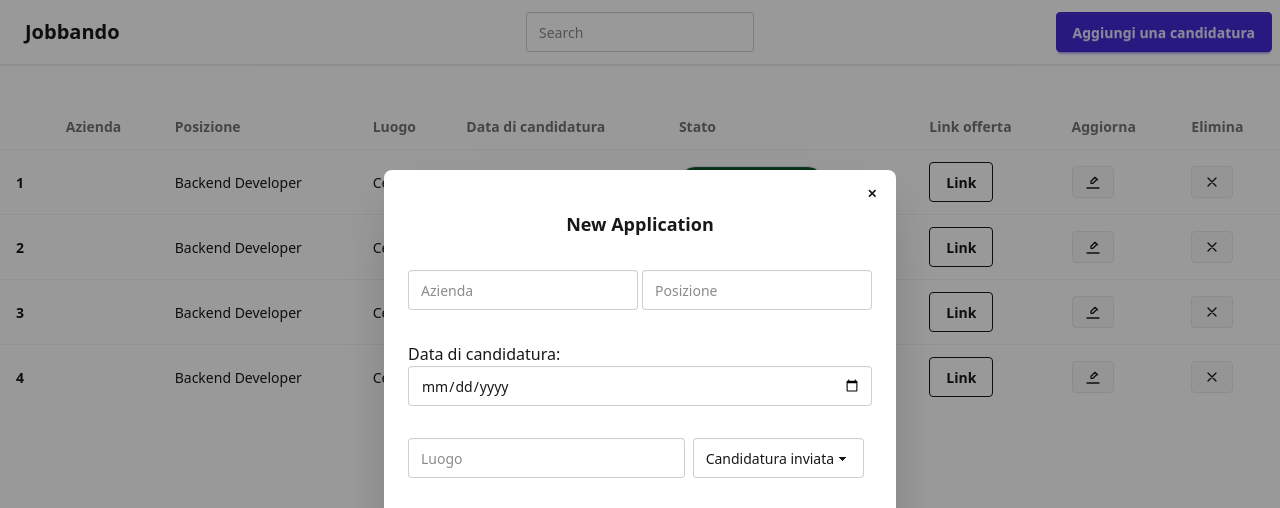
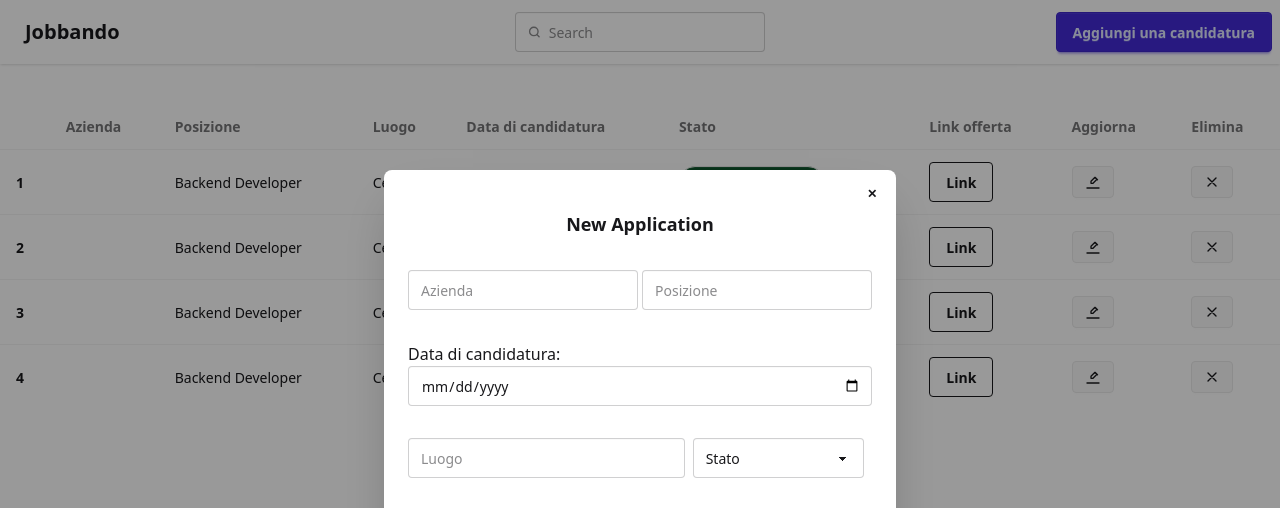
Before and after one commit to azizbelkhouja/Job-Application-Tracker, a React (Vite) app in the folder frontend/: page / in a window 1280 px wide. Both pictures are taken after a click on the link "Aggiungi una candidatura". Shown: the top 508 px of the page. Built offline with nearby package versions, Linux system fonts and the light colour scheme.

Commit message:
done Frontend

```diff
--- a/frontend/src/components/ModalForm.jsx
+++ b/frontend/src/components/ModalForm.jsx
@@ -1,43 +1,63 @@
+import { useState } from 'react';
+
 export default function ModalForm({isOpen, onClose, mode, onSubmit}) {
+
+    const [company, setCompany] = useState('');
+    const [position, setPosition] = useState('');
+    const [location, setLocation] = useState('');
+    const [date, setDate] = useState('');
+    const [status, setStatus] = useState('');
+    const [link, setLink] = useState('');
+
+    const handleStatusChange = (e) => {
+        setStatus(e.target.value);
+    }
+
+    const handleSubmit = (e) => {
+        e.preventDefault();
+        onSubmit({ company, position, location, date, status, link });
+        onClose(); // Close the modal after submission
+    }
 
     return (
         <>
             <dialog id="my_modal_3" className="modal" open={isOpen}>
             <div className="modal-box">
                 <h3 className="font-bold text-lg py-4 text-center">{mode === 'edit' ? 'Edit' : 'New Application'}</h3>
-                <form method="dialog">
+
+                <form method="dialog" onSubmit={handleSubmit}>
                     <div className="flex mb-4 justify-between">
                         <label className="flex input-bordered items-center gap-2 mr-1 input my-4">
-                            <input type="text" className="grow" placeholder="Azienda" />
+                            <input type="text" className="grow" placeholder="Azienda" value={company} onChange={(e) => setCompany(e.target.value)} />
                         </label>
                         <label className="flex input-bordered items-center gap-2 input my-4">
-                            <input type="text" className="grow" placeholder="Posizione" />
+                            <input type="text" className="grow" placeholder="Posizione"  value={position} onChange={(e) => setPosition(e.target.value)}/>
                         </label>
                     </div>
 
                         Data di candidatura:
                     <label className="flex items-center gap-2 input mb-4 w-full">
-                        <input type="date"/>
+                        <input type="date" value={date} onChange={(e) => setDate(e.target.value)}/>
                     </label>
 
                     <div className="flex mb-4 justify-between">
                         <label className="flex items-center gap-2 input my-4">
-                            <input type="text" className="grow" placeholder="Luogo" />
+                            <input type="text" className="grow" placeholder="Luogo"  value={location} onChange={(e) => setLocation(e.target.value)}/>
                         </label>
                         <label className="flex items-center gap-2 m-2">
-                            <select defaultValue="Candidatura inviata" className="select">
-                                <option disabled={true}>Stato</option>
-                                <option>Candidatura inviata</option>
-                                <option>Colloquio programmato</option>
-                                <option>Offerta ricevuta</option>
-                                <option>Rifiutato</option>
+                            <select value={status} onChange={handleStatusChange} className="select">
+                                <option value="" disabled >Stato</option>
+                                <option value="Candidatura inviata">Candidatura inviata</option>
+                                <option value="Colloquio programmato">Colloquio programmato</option>
+                                <option value="Offerta ricevuta">Offerta ricevuta</option>
+                                <option value="Rifiutato">Rifiutato</option>
                             </select>
                         </label>
 
                     </div>
                     <label className="flex items-center gap-2 input my-4 w-full">
                         <svg className="h-[1em] opacity-50" xmlns="http://www.w3.org/2000/svg" viewBox="0 0 24 24"><g strokeLinejoin="round" strokeLinecap="round" strokeWidth="2.5" fill="none" stroke="currentColor"><path d="M10 13a5 5 0 0 0 7.54.54l3-3a5 5 0 0 0-7.07-7.07l-1.72 1.71"></path><path d="M14 11a5 5 0 0 0-7.54-.54l-3 3a5 5 0 0 0 7.07 7.07l1.71-1.71"></path></g></svg>
-                        <input type="url" placeholder="- Link Offerta -" />
+                        <input type="url" placeholder="- Link Offerta -"  value={link} onChange={(e) => setLink(e.target.value)}/>
                     </label>
                     <button className="btn btn-sm btn-circle btn-ghost absolute right-2 top-2" onClick={onClose}>✕</button>
                     <button className="btn btn-success w-full" onClick={onSubmit}>{mode === 'edit' ? 'Save Changes' : 'Create'}</button>
--- a/frontend/src/components/Navbar.jsx
+++ b/frontend/src/components/Navbar.jsx
@@ -7,7 +7,10 @@ return (
                 <a className="btn btn-ghost text-xl">Jobbando</a>
             </div>
             <div className="navbar-center">
-                <input type="text" placeholder="Search" className="input input-bordered w-48 md:w-auto" />
+                <label className="input">
+                    <svg className="h-[1em] opacity-50" xmlns="http://www.w3.org/2000/svg" viewBox="0 0 24 24"><g strokeLinejoin="round" strokeLinecap="round" strokeWidth="2.5" fill="none" stroke="currentColor"><circle cx="11" cy="11" r="8"></circle><path d="m21 21-4.3-4.3"></path></g></svg>
+                    <input type="search" className="grow" placeholder="Search" />
+                </label>
             </div>
             <div className="navbar-end">
                 <a className="btn btn-primary" onClick={onOpen}>Aggiungi una candidatura</a>
```
